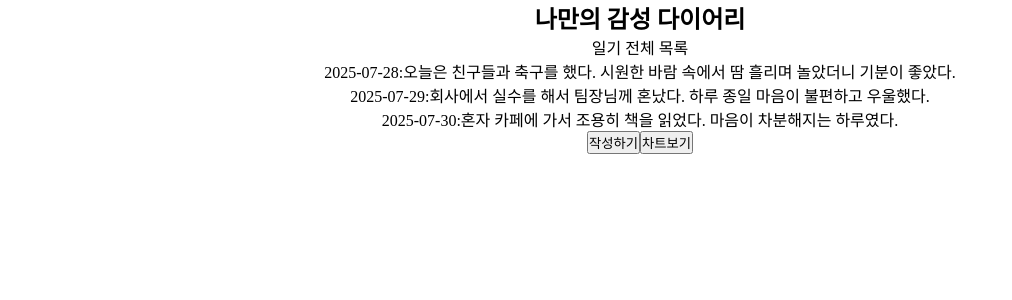
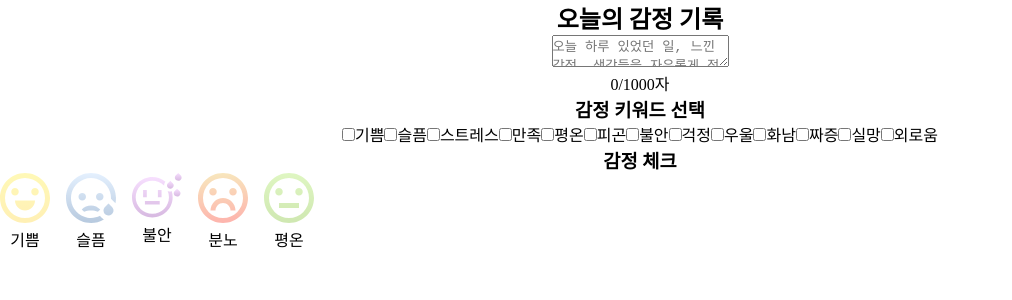
Before and after one commit to suha720/til_moodie, a React (Create React App) app: page / in a window 1280 px wide. Shown: the top 300 px of the page, without its empty margins (0-1012 px from the left). Built offline with nearby package versions, Linux system fonts and the light colour scheme.

Commit message:
[docs] 폼 checkbox/radio 선택 요소들 locatstorage에 저장하기 예제

```diff
--- a/src/index.js
+++ b/src/index.js
@@ -10,6 +10,7 @@ import TmpDate from "./components/dates/TmpDate";
 import TmpWeek from "./components/dates/TmpWeek";
 import MiniSchedule from "./components/calendars/MiniSchedule";
 import App from "./pages/testitem/App";
+import TestApp from "./pages/testform/TestApp";
 
 const root = ReactDOM.createRoot(document.getElementById("root"));
-root.render(<App />);
+root.render(<TestApp />);
--- /dev/null
+++ b/src/pages/testform/TKeywordSelector.jsx
@@ -0,0 +1,46 @@
+import React from "react";
+
+const keywords = [
+  "기쁨",
+  "슬픔",
+  "스트레스",
+  "만족",
+  "평온",
+  "피곤",
+  "불안",
+  "걱정",
+  "우울",
+  "화남",
+  "짜증",
+  "실망",
+  "외로움",
+];
+
+function TKeywordSelector({ formState, setFormState }) {
+  const handleChange = e => {
+    const { value, checked } = e.target;
+    const updated = checked
+      ? [...formState.keywords, value]
+      : formState.keywords.filter(k => k !== value);
+    setFormState({ ...formState, keywords: updated });
+  };
+
+  return (
+    <div>
+      <h3>감정 키워드 선택</h3>
+      {keywords.map(keyword => (
+        <label key={keyword}>
+          <input
+            type="checkbox"
+            value={keyword}
+            checked={formState.keywords.includes(keyword)}
+            onChange={handleChange}
+          />
+          {keyword}
+        </label>
+      ))}
+    </div>
+  );
+}
+
+export default TKeywordSelector;
--- /dev/null
+++ b/src/pages/testform/TMForm.jsx
@@ -0,0 +1,27 @@
+import React from "react";
+import TKeywordSelector from "./TKeywordSelector";
+import TMoodSelector from "./TMoodSelector";
+
+function TMForm({ formState, setFormState }) {
+  const handleContentChange = e => {
+    setFormState({ ...formState, content: e.target.value });
+  };
+
+  return (
+    <form>
+      <h2>오늘의 감정 기록</h2>
+      <textarea
+        placeholder="오늘 하루 있었던 일, 느낀 감정, 생각들을 자유롭게 적어보세요..."
+        value={formState.content}
+        onChange={handleContentChange}
+        maxLength={1000}
+      />
+      <p>{formState.content.length}/1000자</p>
+
+      <TKeywordSelector formState={formState} setFormState={setFormState} />
+      <TMoodSelector formState={formState} setFormState={setFormState} />
+    </form>
+  );
+}
+
+export default TMForm;
--- /dev/null
+++ b/src/pages/testform/TMoodSelector.jsx
@@ -0,0 +1,50 @@
+import React from "react";
+
+const moods = [
+  { id: "joy", label: "기쁨", img: "./기쁨.svg" },
+  { id: "sad", label: "슬픔", img: "./슬픔.svg" },
+  { id: "anxious", label: "불안", img: "./불안.svg" },
+  { id: "angry", label: "분노", img: "./분노.svg" },
+  { id: "calm", label: "평온", img: "./평온.svg" },
+];
+
+function TMoodSelector({ formState, setFormState }) {
+  const handleChange = e => {
+    setFormState({ ...formState, mood: e.target.value });
+  };
+
+  return (
+    <div>
+      <h3>감정 체크</h3>
+      <div style={{ display: "flex", gap: "1rem" }}>
+        {moods.map(mood => (
+          <div key={mood.id}>
+            <input
+              type="radio"
+              name="mood"
+              id={mood.id}
+              value={mood.label}
+              checked={formState.mood === mood.label}
+              onChange={handleChange}
+              hidden
+            />
+            <label htmlFor={mood.id}>
+              <img
+                src={mood.img}
+                alt={mood.label}
+                style={{
+                  width: 50,
+                  opacity: formState.mood === mood.label ? 1 : 0.4,
+                  transition: "opacity 0.2s",
+                }}
+              />
+              <p>{mood.label}</p>
+            </label>
+          </div>
+        ))}
+      </div>
+    </div>
+  );
+}
+
+export default TMoodSelector;
--- /dev/null
+++ b/src/pages/testform/TestApp.jsx
@@ -0,0 +1,27 @@
+import React, { useEffect, useState } from "react";
+import TMForm from "./TMForm";
+
+function TestApp() {
+  const [formState, setFormState] = useState(() => {
+    const saved = localStorage.getItem("moodForm");
+    return saved
+      ? JSON.parse(saved)
+      : {
+          content: "",
+          keywords: [],
+          mood: "",
+        };
+  });
+
+  useEffect(() => {
+    localStorage.setItem("moodForm", JSON.stringify(formState));
+  }, [formState]);
+
+  return (
+    <div>
+      <TMForm formState={formState} setFormState={setFormState} />
+    </div>
+  );
+}
+
+export default TestApp;
```
